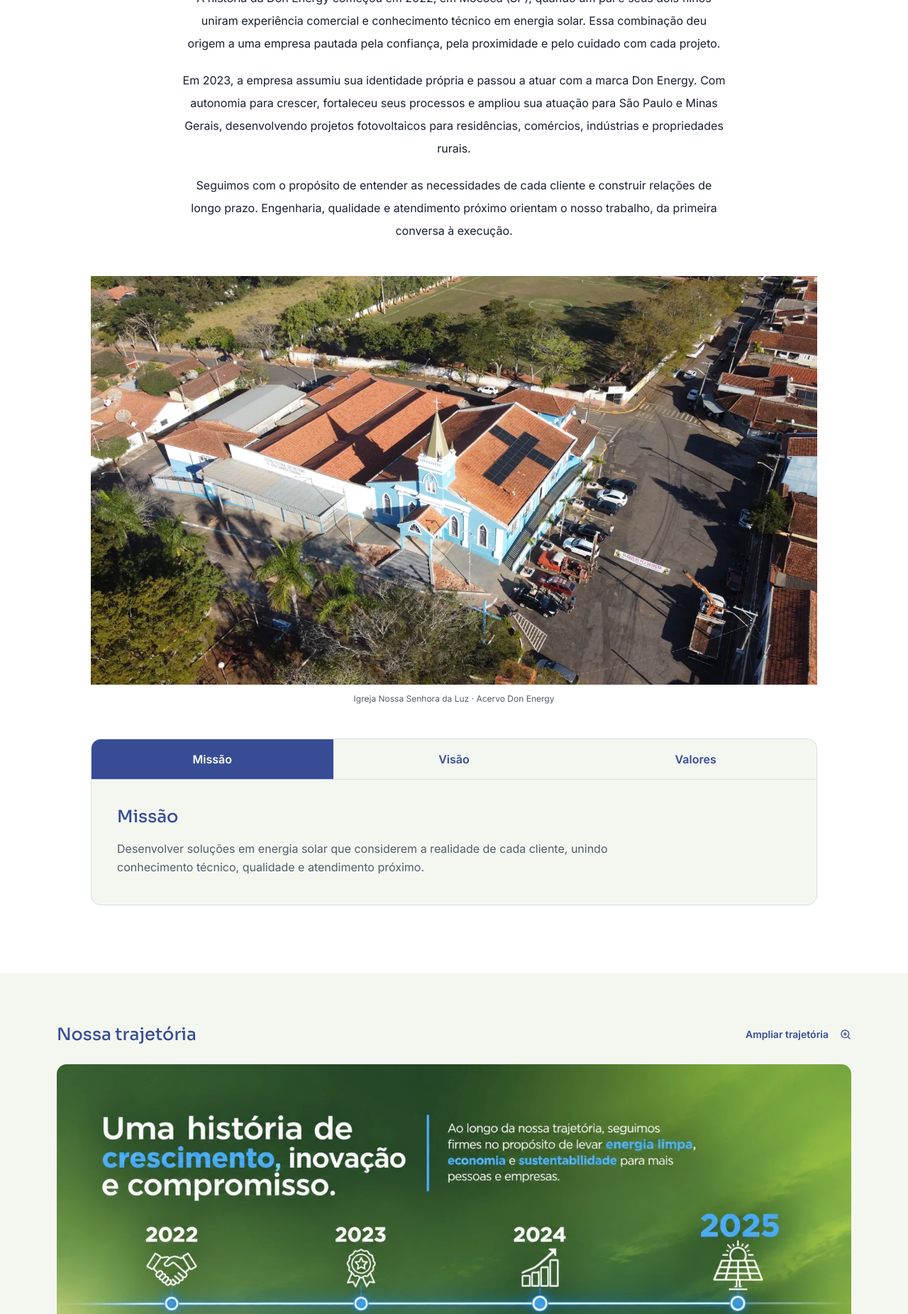
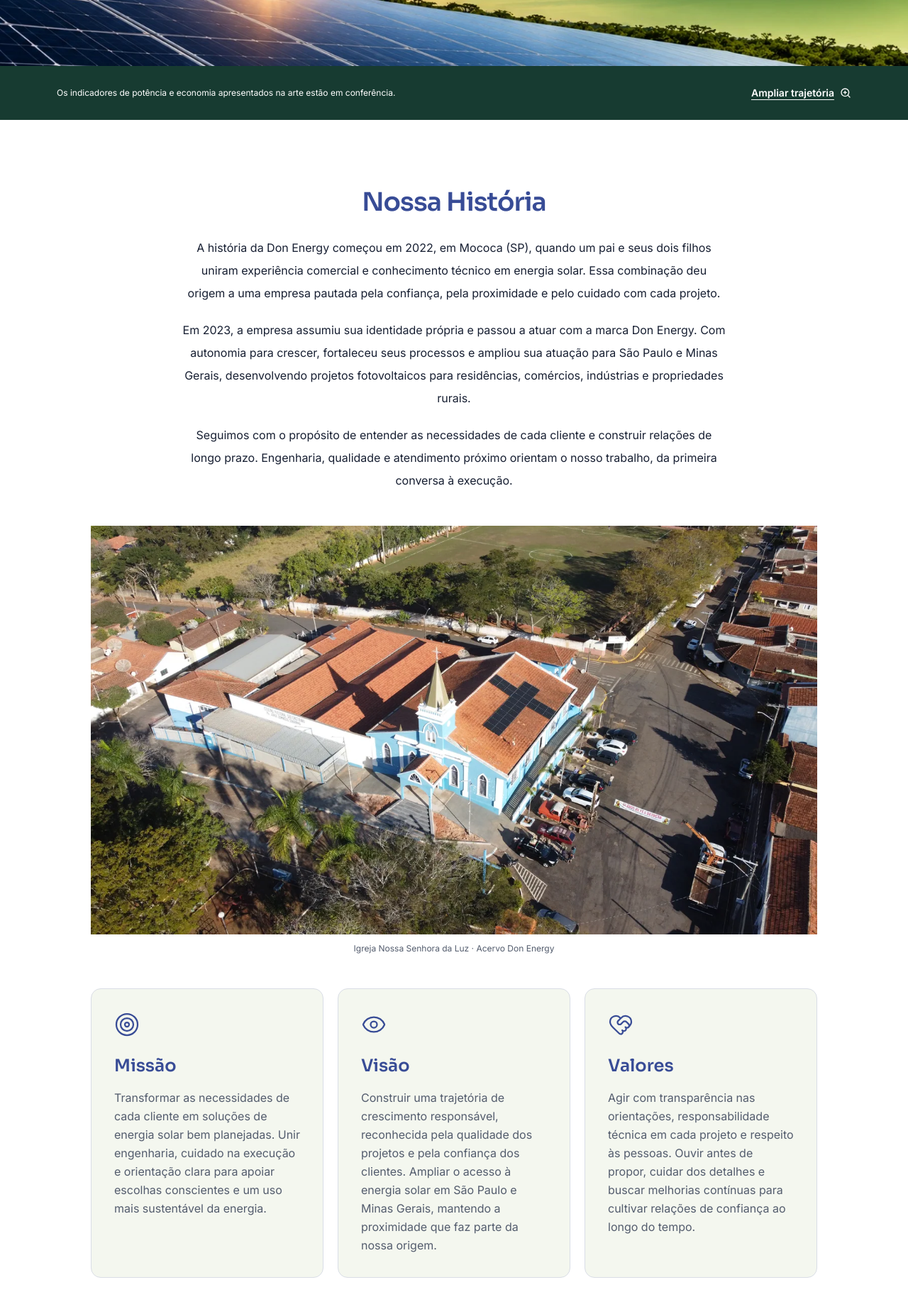
Before and after one commit to JoaoVictorCologi/don-energy, a Next.js app: page /nossa-historia in a window 1280 px wide. Shown: the part 700-2552 px from the top of the page at 71% size. Built offline with nearby package versions, Linux system fonts and the light colour scheme.

Commit message:
Corrige abertura com arte da trajetória e separa valores em cards

```diff
--- a/app/nossa-historia/page.tsx
+++ b/app/nossa-historia/page.tsx
@@ -18,16 +18,16 @@ export const metadata: Metadata = {
 export default function NossaHistoriaPage() {
   return (
     <main id="conteudo" tabIndex={-1} className="flex-1">
-      <section aria-labelledby="historia-titulo" className="relative isolate overflow-hidden bg-brand-forest pt-[calc(var(--header-height)+5rem)] pb-20 text-white md:pt-[calc(var(--header-height)+7rem)] md:pb-28">
-        <picture>
-          <source type="image/webp" srcSet="/obras/projetos/r1-new-way-480.webp 480w, /obras/projetos/r1-new-way-960.webp 960w, /obras/projetos/r1-new-way-1440.webp 1440w, /obras/projetos/r1-new-way-1920.webp 1920w" sizes="100vw" />
-          <img src="/obras/projetos/r1-new-way-1920.webp" width="1920" height="1080" alt="" fetchPriority="high" className="absolute inset-0 -z-20 h-full w-full object-cover object-center" />
-        </picture>
-        <div aria-hidden="true" className="absolute inset-0 -z-10 bg-brand-forest/80" />
-        <div className="site-shell">
-          <h1 id="historia-titulo" className="max-w-3xl font-heading text-5xl leading-tight font-medium tracking-tight md:text-7xl">Nossa História</h1>
-          <p className="mt-6 max-w-xl text-lg leading-relaxed text-white/95">Uma trajetória que começou em família, em Mococa, e cresceu com a energia solar.</p>
-          <p className="mt-8 text-xs text-white/80">Espaço de Eventos New Way · Mococa · Acervo Don Energy</p>
+      <section aria-labelledby="historia-titulo" className="bg-brand-forest pt-[var(--header-height)]">
+        <h1 id="historia-titulo" className="sr-only">Nossa História</h1>
+        <a href="/obras/trajetoria-don-energy.webp" target="_blank" rel="noopener noreferrer" aria-label="Ampliar imagem da trajetória da Don Energy" className="block">
+          <Image src="/obras/trajetoria-don-energy.webp" width={1600} height={900} alt="Trajetória Don Energy. 2022, nossas raízes e abertura da empresa. 2023, identidade própria. 2024, expansão em São Paulo e Minas Gerais. 2025, indicadores de potência e economia ainda em conferência." priority sizes="100vw" className="h-auto w-full" />
+        </a>
+        <div className="site-shell flex flex-wrap items-center justify-between gap-x-6 gap-y-2 py-4 text-white">
+          <p className="max-w-3xl text-xs leading-relaxed">Os indicadores de potência e economia apresentados na arte estão em conferência.</p>
+          <a href="/obras/trajetoria-don-energy.webp" target="_blank" rel="noopener noreferrer" className="inline-flex min-h-11 items-center gap-2 text-sm font-semibold underline underline-offset-4">
+            Ampliar trajetória <ZoomIn aria-hidden="true" className="size-4" />
+          </a>
         </div>
       </section>
       <section aria-labelledby="texto-historia-titulo" className="site-section">
@@ -47,22 +47,6 @@ export default function NossaHistoriaPage() {
           <div className="mx-auto mt-12 max-w-5xl">
             <ValoresInstitucionais />
           </div>
-        </div>
-      </section>
-      <section aria-labelledby="trajetoria-titulo" className="bg-brand-soft py-12 md:py-16">
-        <div className="site-shell">
-          <div className="mb-5 flex flex-wrap items-center justify-between gap-4">
-            <h2 id="trajetoria-titulo" className="font-heading text-2xl font-medium text-brand-blue">Nossa trajetória</h2>
-            <a href="/obras/trajetoria-don-energy.webp" target="_blank" rel="noopener noreferrer" className="site-link text-sm">
-              Ampliar trajetória <ZoomIn aria-hidden="true" className="size-4" />
-            </a>
-          </div>
-          <figure>
-            <a href="/obras/trajetoria-don-energy.webp" target="_blank" rel="noopener noreferrer" aria-label="Ampliar imagem da trajetória da Don Energy" className="block rounded-xl">
-              <Image src="/obras/trajetoria-don-energy.webp" width={1600} height={900} alt="Trajetória Don Energy. 2022, nossas raízes e abertura da empresa. 2023, identidade própria. 2024, expansão em São Paulo e Minas Gerais. 2025, indicadores de potência e economia ainda em conferência." className="h-auto w-full rounded-xl" />
-            </a>
-            <figcaption className="mt-4 text-sm leading-relaxed text-muted-foreground">Arte da trajetória fornecida pelo proprietário. Os indicadores de potência e economia apresentados na imagem estão em conferência.</figcaption>
-          </figure>
         </div>
       </section>
       <section className="site-section">
--- a/components/valores-institucionais.tsx
+++ b/components/valores-institucionais.tsx
@@ -1,72 +1,32 @@
-"use client";
-
-import { useRef, useState, type KeyboardEvent } from "react";
+import { Target, Eye, HeartHandshake } from "lucide-react";
 
 const conteudos = [
-  { titulo: "Missão", texto: "Desenvolver soluções em energia solar que considerem a realidade de cada cliente, unindo conhecimento técnico, qualidade e atendimento próximo." },
-  { titulo: "Visão", texto: "Crescer com responsabilidade e fortalecer relações de confiança, contribuindo para tornar a energia solar mais acessível a pessoas e empresas." },
-  { titulo: "Valores", texto: "Trabalhar com transparência, responsabilidade técnica e respeito às pessoas. Ouvir cada cliente, cuidar da execução e buscar a melhoria contínua." },
+  {
+    titulo: "Missão",
+    texto: "Transformar as necessidades de cada cliente em soluções de energia solar bem planejadas. Unir engenharia, cuidado na execução e orientação clara para apoiar escolhas conscientes e um uso mais sustentável da energia.",
+    Icone: Target,
+  },
+  {
+    titulo: "Visão",
+    texto: "Construir uma trajetória de crescimento responsável, reconhecida pela qualidade dos projetos e pela confiança dos clientes. Ampliar o acesso à energia solar em São Paulo e Minas Gerais, mantendo a proximidade que faz parte da nossa origem.",
+    Icone: Eye,
+  },
+  {
+    titulo: "Valores",
+    texto: "Agir com transparência nas orientações, responsabilidade técnica em cada projeto e respeito às pessoas. Ouvir antes de propor, cuidar dos detalhes e buscar melhorias contínuas para cultivar relações de confiança ao longo do tempo.",
+    Icone: HeartHandshake,
+  },
 ];
 
 export function ValoresInstitucionais() {
-  const [ativo, setAtivo] = useState(0);
-  const botoes = useRef<(HTMLButtonElement | null)[]>([]);
-
-  function navegar(event: KeyboardEvent<HTMLButtonElement>, indice: number) {
-    if (!["ArrowLeft", "ArrowRight", "Home", "End"].includes(event.key)) return;
-    event.preventDefault();
-    let destino = indice;
-    if (event.key === "Home") destino = 0;
-    if (event.key === "End") destino = conteudos.length - 1;
-    if (event.key === "ArrowLeft") destino = (indice + conteudos.length - 1) % conteudos.length;
-    if (event.key === "ArrowRight") destino = (indice + 1) % conteudos.length;
-    setAtivo(destino);
-    botoes.current[destino]?.focus();
-  }
-
   return (
-    <div className="institucional-abas overflow-hidden rounded-xl border border-border bg-brand-soft">
-      <noscript>
-        <style>{".institucional-abas [role=tablist],.institucional-abas [role=tabpanel]{display:none}"}</style>
-        {conteudos.map(({ titulo, texto }) => (
-          <article key={titulo} className="border-b border-border p-6">
-            <h3 className="font-heading text-2xl font-medium text-brand-blue">{titulo}</h3>
-            <p className="mt-4 leading-relaxed text-muted-foreground">{texto}</p>
-          </article>
-        ))}
-      </noscript>
-      <div role="tablist" aria-label="Missão, visão e valores da Don Energy" className="grid grid-cols-3 border-b border-border">
-        {conteudos.map(({ titulo }, indice) => (
-          <button
-            key={titulo}
-            ref={element => { botoes.current[indice] = element; }}
-            type="button"
-            role="tab"
-            id={"institucional-aba-" + indice}
-            aria-controls={"institucional-painel-" + indice}
-            aria-selected={ativo === indice}
-            tabIndex={ativo === indice ? 0 : -1}
-            onClick={() => setAtivo(indice)}
-            onKeyDown={event => navegar(event, indice)}
-            className="min-h-14 px-3 py-4 text-base font-semibold text-brand-blue aria-selected:bg-brand-blue aria-selected:text-white focus-visible:-outline-offset-4"
-          >
-            {titulo}
-          </button>
-        ))}
-      </div>
-      {conteudos.map(({ titulo, texto }, indice) => (
-        <section
-          key={titulo}
-          role="tabpanel"
-          id={"institucional-painel-" + indice}
-          aria-labelledby={"institucional-aba-" + indice}
-          hidden={ativo !== indice}
-          tabIndex={0}
-          className="min-h-44 p-6 sm:p-9"
-        >
-          <h3 className="font-heading text-2xl font-medium text-brand-blue">{titulo}</h3>
-          <p className="mt-4 max-w-3xl leading-relaxed text-muted-foreground">{texto}</p>
-        </section>
+    <div className="grid gap-5 md:grid-cols-3">
+      {conteudos.map(({ titulo, texto, Icone }) => (
+        <article key={titulo} className="rounded-xl border border-border bg-brand-soft p-6 lg:p-8">
+          <Icone aria-hidden="true" className="mb-6 size-9 text-brand-blue" strokeWidth={1.5} />
+          <h3 className="font-heading text-2xl font-semibold text-brand-blue">{titulo}</h3>
+          <p className="mt-4 leading-relaxed text-muted-foreground">{texto}</p>
+        </article>
       ))}
     </div>
   );
```
